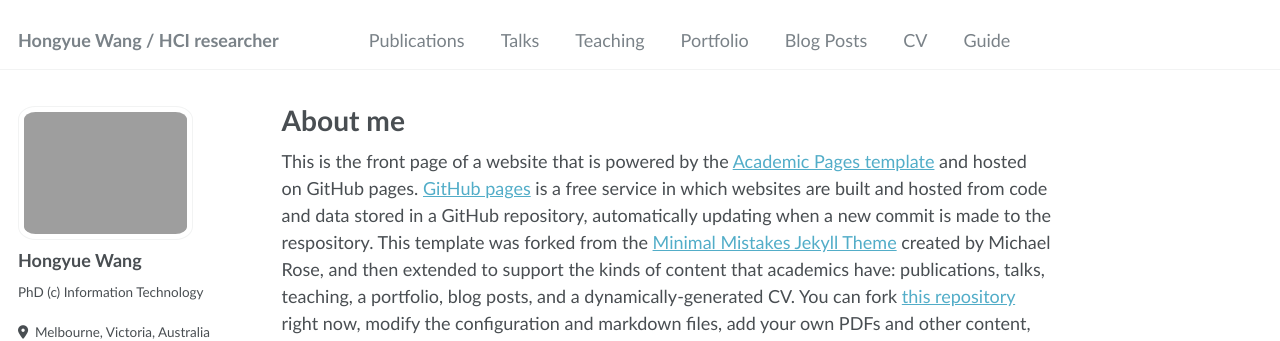
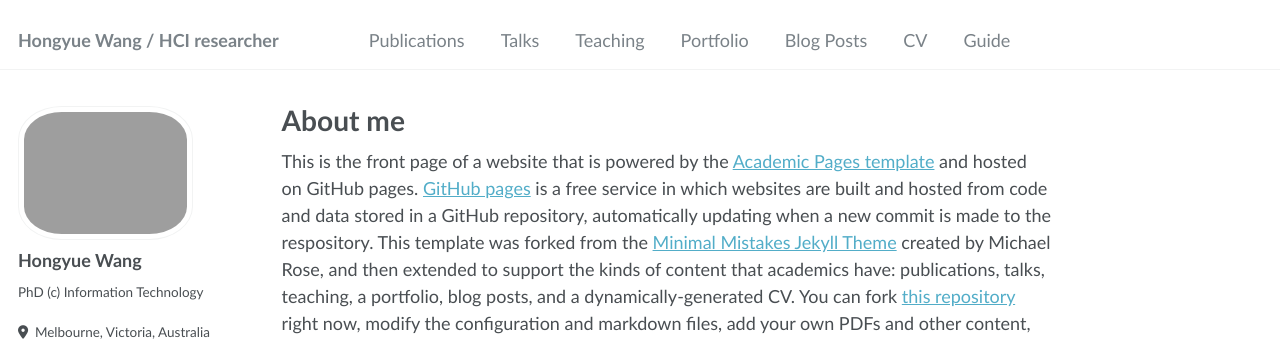
Before and after one commit to hongyue-howard-wang/hongyue-howard-wang.github.io, a Jekyll site: the page built from _pages/about.md, in a window 1280 px wide. Shown: the top 341 px of the page. Built offline with Jekyll 4.4.1, drawn with Linux system fonts in a browser that asks for light colours; some web fonts are replaced.

Commit message:
Update _sidebar.scss

```diff
--- a/_sass/_sidebar.scss
+++ b/_sass/_sidebar.scss
@@ -79,7 +79,7 @@
 .author__avatar {
   display: table-cell;
   vertical-align: top;
-  width: 40px;
+  width: 50px;
   // set width only, for non-square avatars
   // height: 36px;
 
@@ -91,7 +91,7 @@
 
   img {
     max-width: 175px;
-    border-radius: 10%;
+    border-radius: 25%;
 
     @include breakpoint($large) {
       padding: 5px;
```
